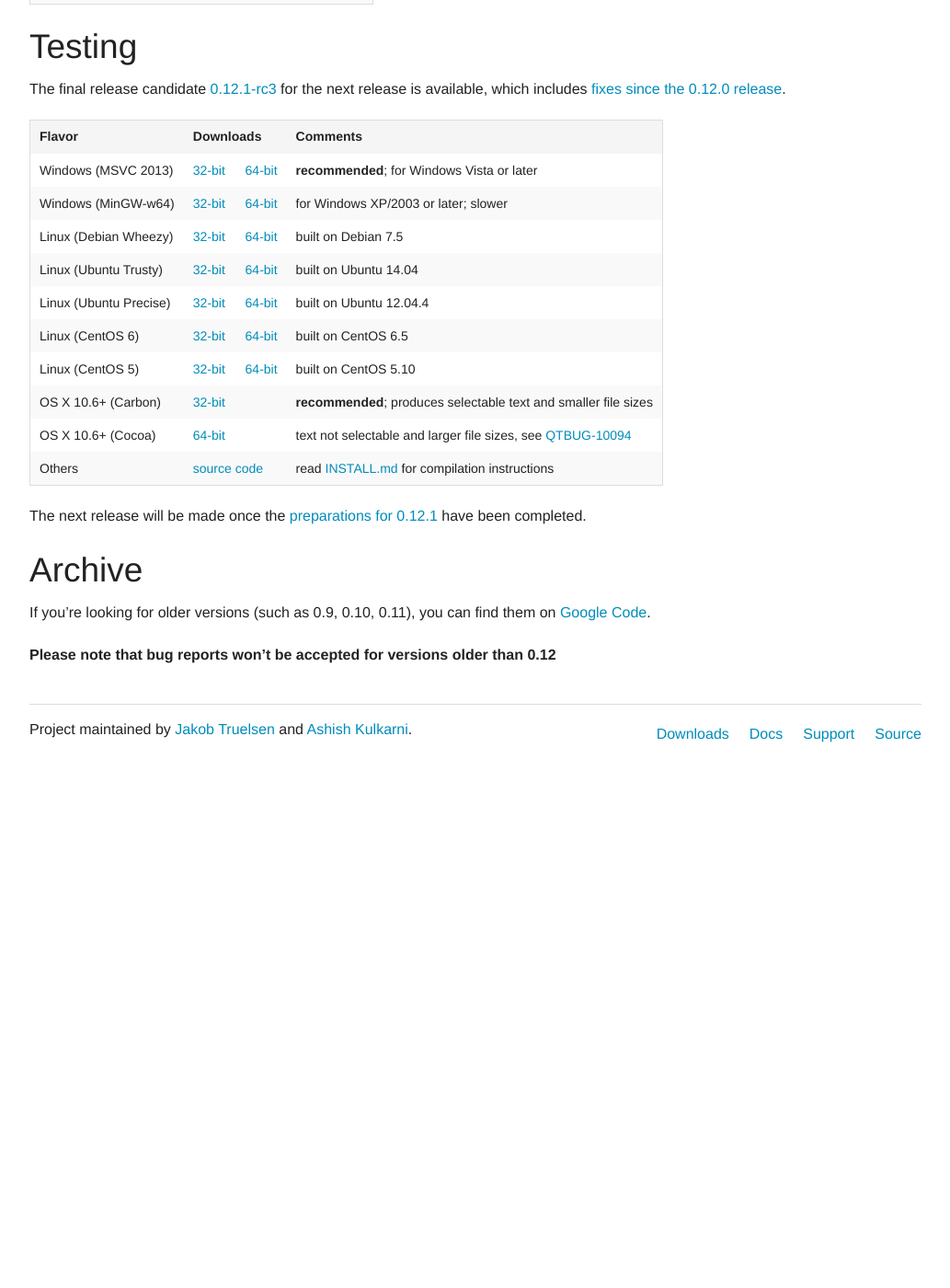
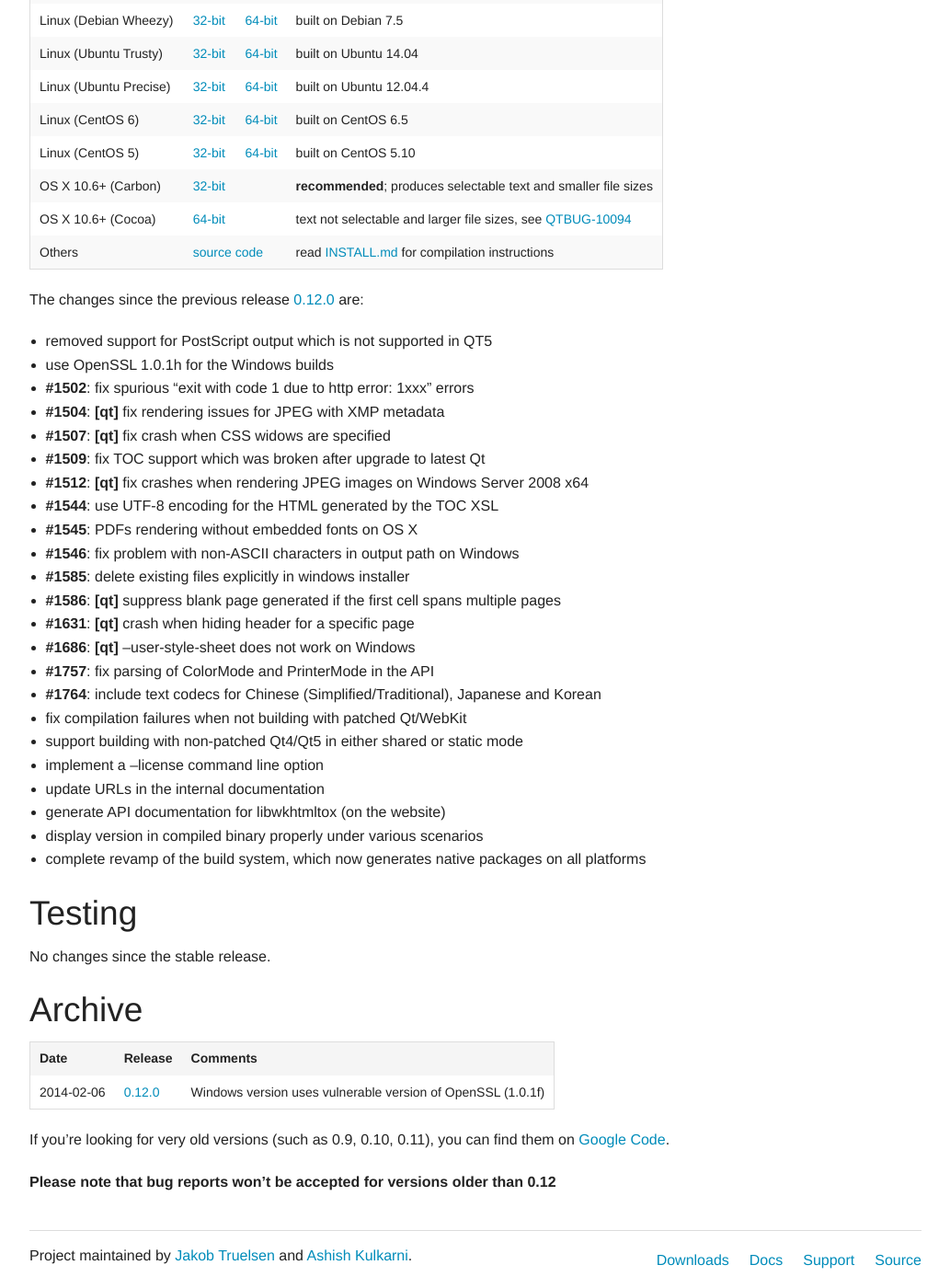
Before and after one commit to wkhtmltopdf/wkhtmltopdf, a Jekyll site: the page built from downloads.md, in a window 1280 px wide and 1400 px high, scrolled down 319 px. Shown: the whole window at 92% size, without its empty margins (123-1156 px from the left). Built offline with Jekyll 4.4.1, drawn with Linux system fonts in a browser that asks for light colours; nearby versions of some CDN libraries; before the commit the page ends 1146 px from its top, so only the background shows below that; some of the changed text lies outside the part shown.

```diff
--- a/downloads.md
+++ b/downloads.md
@@ -4,34 +4,57 @@ layout: default
 
 ## Stable
 
-The current stable version is [0.12.0](https://github.com/wkhtmltopdf/wkhtmltopdf/releases/tag/0.12.0), which was released on Febuary 6, 2014.
+The current stable version is [0.12.1](https://github.com/wkhtmltopdf/wkhtmltopdf/releases/tag/0.12.1), which was released on June 26, 2014.
 
-OS      | Downloads
----     | ---------
-Windows | vulnerable to [Heartbleed](http://heartbleed.com/), use 0.12.1 instead
-Linux   | [32-bit](http://downloads.sourceforge.net/project/wkhtmltopdf/0.12.0/wkhtmltox-linux-i386_0.12.0-03c001d.tar.xz) &emsp; [64-bit](http://downloads.sourceforge.net/project/wkhtmltopdf/0.12.0/wkhtmltox-linux-amd64_0.12.0-03c001d.tar.xz)
+Flavor                | Downloads                                                                                                                                                                                                                                 | Comments
+---------             | ---------                                                                                                                                                                                                                                 | --------
+Windows (MSVC 2013)   | [32-bit](http://downloads.sourceforge.net/project/wkhtmltopdf/0.12.1/wkhtmltox-0.12.1_msvc2013-win32.exe)        &emsp; [64-bit](http://downloads.sourceforge.net/project/wkhtmltopdf/0.12.1/wkhtmltox-0.12.1_msvc2013-win64.exe)         | **recommended**; for Windows Vista or later
+Windows (MinGW-w64)   | [32-bit](http://downloads.sourceforge.net/project/wkhtmltopdf/0.12.1/wkhtmltox-0.12.1_mingw-w64-cross-win32.exe) &emsp; [64-bit](http://downloads.sourceforge.net/project/wkhtmltopdf/0.12.1/wkhtmltox-0.12.1_mingw-w64-cross-win64.exe)  | for Windows XP/2003 or later; slower
+Linux (Debian Wheezy) | [32-bit](http://downloads.sourceforge.net/project/wkhtmltopdf/0.12.1/wkhtmltox-0.12.1_linux-wheezy-i386.deb)     &emsp; [64-bit](http://downloads.sourceforge.net/project/wkhtmltopdf/0.12.1/wkhtmltox-0.12.1_linux-wheezy-amd64.deb)     | built on Debian 7.5
+Linux (Ubuntu Trusty) | [32-bit](http://downloads.sourceforge.net/project/wkhtmltopdf/0.12.1/wkhtmltox-0.12.1_linux-trusty-i386.deb)     &emsp; [64-bit](http://downloads.sourceforge.net/project/wkhtmltopdf/0.12.1/wkhtmltox-0.12.1_linux-trusty-amd64.deb)     | built on Ubuntu 14.04
+Linux (Ubuntu Precise)| [32-bit](http://downloads.sourceforge.net/project/wkhtmltopdf/0.12.1/wkhtmltox-0.12.1_linux-precise-i386.deb)    &emsp; [64-bit](http://downloads.sourceforge.net/project/wkhtmltopdf/0.12.1/wkhtmltox-0.12.1_linux-precise-amd64.deb)    | built on Ubuntu 12.04.4
+Linux (CentOS 6)      | [32-bit](http://downloads.sourceforge.net/project/wkhtmltopdf/0.12.1/wkhtmltox-0.12.1_linux-centos6-i386.rpm)    &emsp; [64-bit](http://downloads.sourceforge.net/project/wkhtmltopdf/0.12.1/wkhtmltox-0.12.1_linux-centos6-amd64.rpm)    | built on CentOS 6.5
+Linux (CentOS 5)      | [32-bit](http://downloads.sourceforge.net/project/wkhtmltopdf/0.12.1/wkhtmltox-0.12.1_linux-centos5-i386.rpm)    &emsp; [64-bit](http://downloads.sourceforge.net/project/wkhtmltopdf/0.12.1/wkhtmltox-0.12.1_linux-centos5-amd64.rpm)    | built on CentOS 5.10
+OS X 10.6+ (Carbon)   | [32-bit](http://downloads.sourceforge.net/project/wkhtmltopdf/0.12.1/wkhtmltox-0.12.1_osx-carbon-i386.pkg)                                                                                                                                | **recommended**; produces selectable text and smaller file sizes
+OS X 10.6+ (Cocoa)    | [64-bit](http://downloads.sourceforge.net/project/wkhtmltopdf/0.12.1/wkhtmltox-0.12.1_osx-cocoa-x86-64.pkg)                                                                                                                               | text not selectable and larger file sizes, see [QTBUG-10094](https://bugreports.qt-project.org/browse/QTBUG-10094)
+Others                | [source code](http://downloads.sourceforge.net/project/wkhtmltopdf/0.12.1/wkhtmltox-0.12.1.tar.bz2)                                                                                                                                       | read [INSTALL.md](https://github.com/wkhtmltopdf/wkhtmltopdf/blob/master/INSTALL.md#others) for compilation instructions
+
+The changes since the previous release [0.12.0](http://downloads.sourceforge.net/project/wkhtmltopdf/0.12.1) are:
+
+* removed support for PostScript output which is not supported in QT5
+* use OpenSSL 1.0.1h for the Windows builds
+* **#1502**: fix spurious "exit with code 1 due to http error: 1xxx" errors
+* **#1504**: **[qt]** fix rendering issues for JPEG with XMP metadata
+* **#1507**: **[qt]** fix crash when CSS widows are specified
+* **#1509**: fix TOC support which was broken after upgrade to latest Qt
+* **#1512**: **[qt]** fix crashes when rendering JPEG images on Windows Server 2008 x64
+* **#1544**: use UTF-8 encoding for the HTML generated by the TOC XSL
+* **#1545**: PDFs rendering without embedded fonts on OS X
+* **#1546**: fix problem with non-ASCII characters in output path on Windows
+* **#1585**: delete existing files explicitly in windows installer
+* **#1586**: **[qt]** suppress blank page generated if the first cell spans multiple pages
+* **#1631**: **[qt]** crash when hiding header for a specific page
+* **#1686**: **[qt]** --user-style-sheet does not work on Windows
+* **#1757**: fix parsing of ColorMode and PrinterMode in the API
+* **#1764**: include text codecs for Chinese (Simplified/Traditional), Japanese and Korean
+* fix compilation failures when not building with patched Qt/WebKit
+* support building with non-patched Qt4/Qt5 in either shared or static mode
+* implement a --license command line option
+* update URLs in the internal documentation
+* generate API documentation for libwkhtmltox (on the website)
+* display version in compiled binary properly under various scenarios
+* complete revamp of the build system, which now generates native packages on all platforms
 
 ## Testing
 
-The final release candidate [0.12.1-rc3](https://github.com/wkhtmltopdf/wkhtmltopdf/tree/9615f00) for the next release is available, which includes [fixes since the 0.12.0 release](https://github.com/wkhtmltopdf/wkhtmltopdf/blob/9615f00/CHANGELOG.md).
-
-Flavor                | Downloads                                                                                                                                                                                                                                                         | Comments
----------             | ---------                                                                                                                                                                                                                                                         | --------
-Windows (MSVC 2013)   | [32-bit](http://downloads.sourceforge.net/project/wkhtmltopdf/0.12.1-dev/wkhtmltox-0.12.1-9615f00_msvc2013-win32.exe)        &emsp; [64-bit](http://downloads.sourceforge.net/project/wkhtmltopdf/0.12.1-dev/wkhtmltox-0.12.1-9615f00_msvc2013-win64.exe)         | **recommended**; for Windows Vista or later
-Windows (MinGW-w64)   | [32-bit](http://downloads.sourceforge.net/project/wkhtmltopdf/0.12.1-dev/wkhtmltox-0.12.1-9615f00_mingw-w64-cross-win32.exe) &emsp; [64-bit](http://downloads.sourceforge.net/project/wkhtmltopdf/0.12.1-dev/wkhtmltox-0.12.1-9615f00_mingw-w64-cross-win64.exe)  | for Windows XP/2003 or later; slower
-Linux (Debian Wheezy) | [32-bit](http://downloads.sourceforge.net/project/wkhtmltopdf/0.12.1-dev/wkhtmltox-0.12.1-9615f00_linux-wheezy-i386.deb)     &emsp; [64-bit](http://downloads.sourceforge.net/project/wkhtmltopdf/0.12.1-dev/wkhtmltox-0.12.1-9615f00_linux-wheezy-amd64.deb)     | built on Debian 7.5
-Linux (Ubuntu Trusty) | [32-bit](http://downloads.sourceforge.net/project/wkhtmltopdf/0.12.1-dev/wkhtmltox-0.12.1-9615f00_linux-trusty-i386.deb)     &emsp; [64-bit](http://downloads.sourceforge.net/project/wkhtmltopdf/0.12.1-dev/wkhtmltox-0.12.1-9615f00_linux-trusty-amd64.deb)     | built on Ubuntu 14.04
-Linux (Ubuntu Precise)| [32-bit](http://downloads.sourceforge.net/project/wkhtmltopdf/0.12.1-dev/wkhtmltox-0.12.1-9615f00_linux-precise-i386.deb)    &emsp; [64-bit](http://downloads.sourceforge.net/project/wkhtmltopdf/0.12.1-dev/wkhtmltox-0.12.1-9615f00_linux-precise-amd64.deb)    | built on Ubuntu 12.04.4
-Linux (CentOS 6)      | [32-bit](http://downloads.sourceforge.net/project/wkhtmltopdf/0.12.1-dev/wkhtmltox-0.12.1-9615f00_linux-centos6-i386.rpm)    &emsp; [64-bit](http://downloads.sourceforge.net/project/wkhtmltopdf/0.12.1-dev/wkhtmltox-0.12.1-9615f00_linux-centos6-amd64.rpm)    | built on CentOS 6.5
-Linux (CentOS 5)      | [32-bit](http://downloads.sourceforge.net/project/wkhtmltopdf/0.12.1-dev/wkhtmltox-0.12.1-9615f00_linux-centos5-i386.rpm)    &emsp; [64-bit](http://downloads.sourceforge.net/project/wkhtmltopdf/0.12.1-dev/wkhtmltox-0.12.1-9615f00_linux-centos5-amd64.rpm)    | built on CentOS 5.10
-OS X 10.6+ (Carbon)   | [32-bit](http://downloads.sourceforge.net/project/wkhtmltopdf/0.12.1-dev/wkhtmltox-0.12.1-79f3688_osx-carbon-i386.pkg)                                                                                                                                            | **recommended**; produces selectable text and smaller file sizes
-OS X 10.6+ (Cocoa)    | [64-bit](http://downloads.sourceforge.net/project/wkhtmltopdf/0.12.1-dev/wkhtmltox-0.12.1-79f3688_osx-cocoa-x86-64.pkg)                                                                                                                                           | text not selectable and larger file sizes, see [QTBUG-10094](https://bugreports.qt-project.org/browse/QTBUG-10094)
-Others                | [source code](http://downloads.sourceforge.net/project/wkhtmltopdf/0.12.1-dev/wkhtmltox-0.12.1-9615f00.tar.bz2)                                                                                                                                                   | read [INSTALL.md](https://github.com/wkhtmltopdf/wkhtmltopdf/blob/master/INSTALL.md#others) for compilation instructions
-
-The next release will be made once the [preparations for 0.12.1](https://github.com/wkhtmltopdf/wkhtmltopdf/issues/1663) have been completed.
+No changes since the stable release.
 
 ## Archive
 
-If you're looking for older versions (such as 0.9, 0.10, 0.11), you can find them on [Google Code](http://code.google.com/p/wkhtmltopdf/downloads/list?can=1).
+Date       | Release                                                             | Comments
+----       | -------                                                             | --------
+2014-02-06 | [0.12.0](http://sourceforge.net/projects/wkhtmltopdf/files/0.12.0/) | Windows version uses vulnerable version of OpenSSL (1.0.1f)
+
+If you're looking for very old versions (such as 0.9, 0.10, 0.11), you can find them on [Google Code](http://code.google.com/p/wkhtmltopdf/downloads/list?can=1).
 
 **Please note that bug reports won't be accepted for versions older than 0.12**
```
